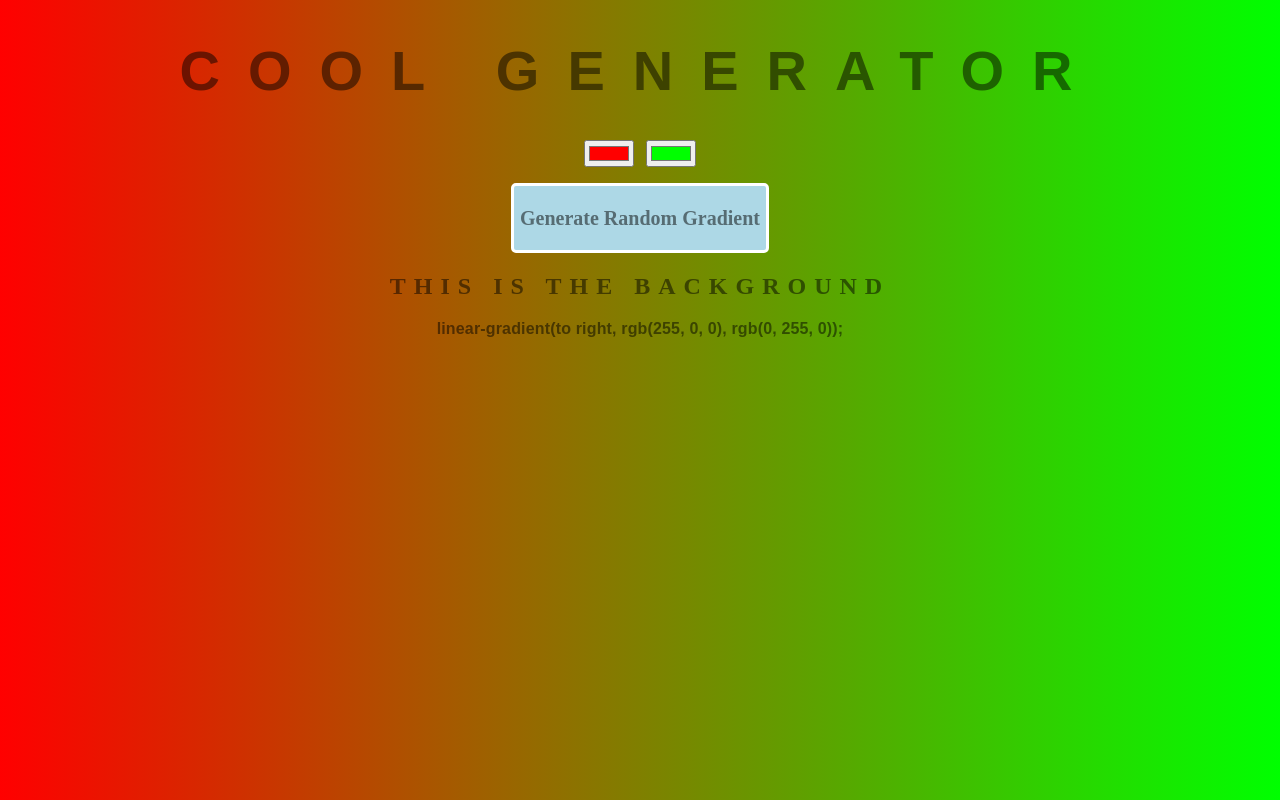
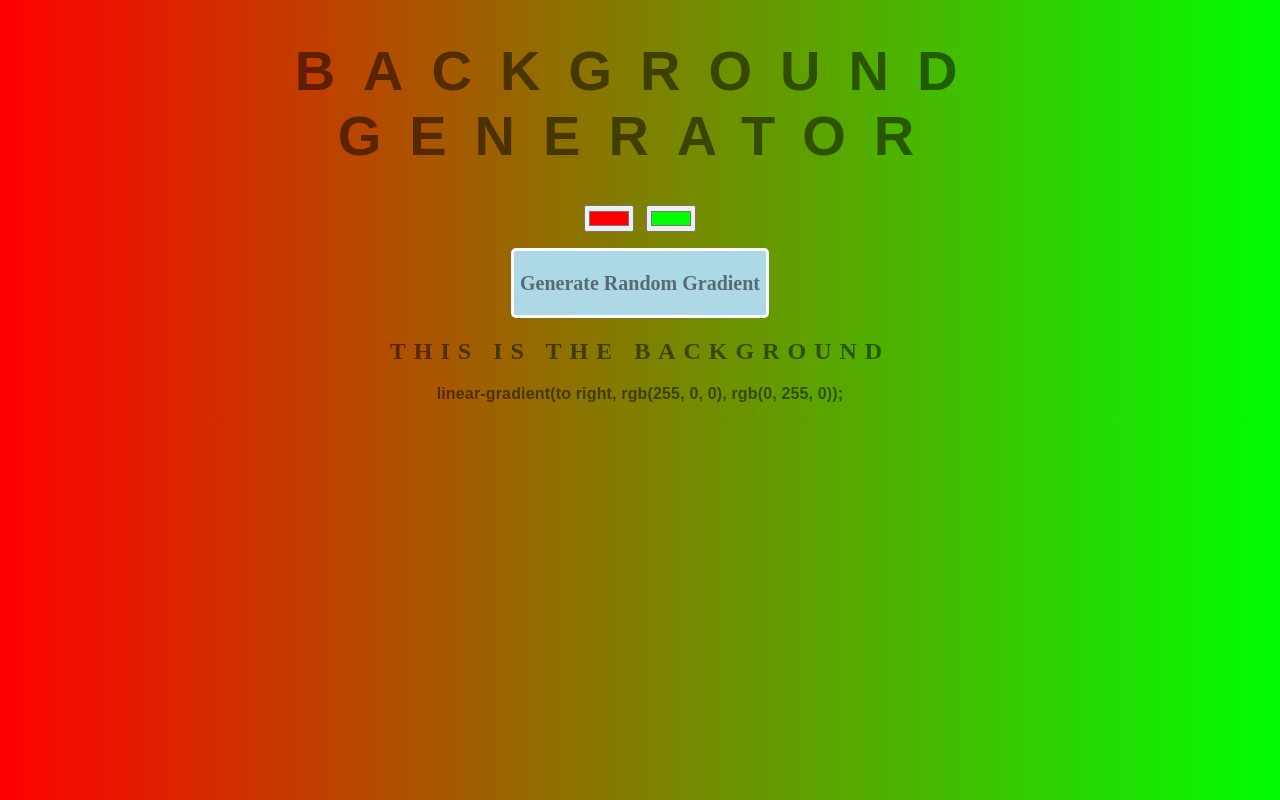
Before and after one commit to jmodonnell96/background-generator, a plain HTML site: page index.html in a window 1280 px wide. Drawn offline with Linux system fonts and the light colour scheme.

Commit message:
reverting back to old title

```diff
--- a/index.html
+++ b/index.html
@@ -7,7 +7,7 @@
      <link rel="stylesheet" type="text/css" href="style.css">
 </head>
 <body id="gradient">
-     <h1> COOl Generator</h1>
+     <h1> Background Generator</h1>
      <input class="color1" type="color" name="color1" value="#ff0000">
      <input class="color2" type="color" name="color2" value="#00ff00">
      <p>
```
